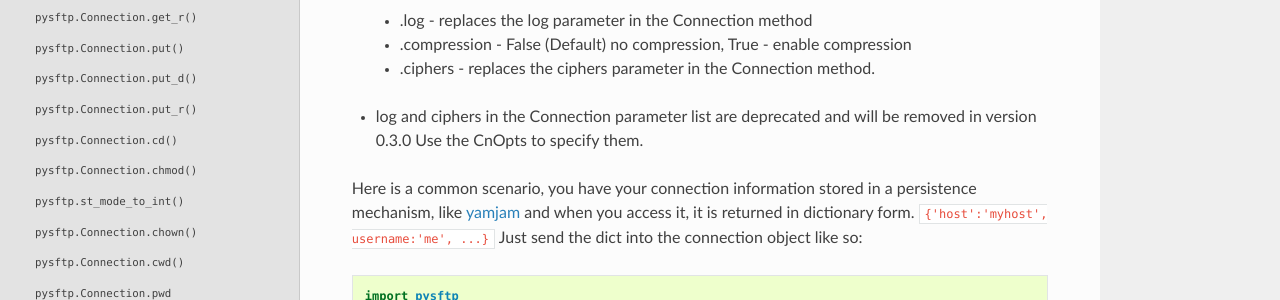
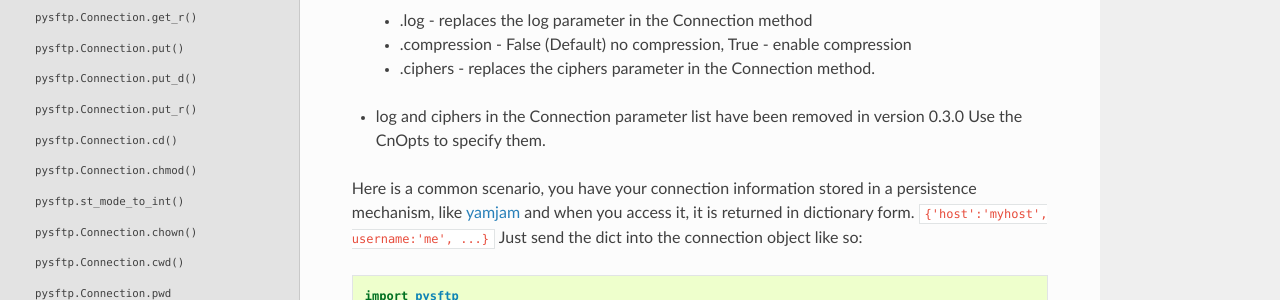
Before and after one commit to sailfish009/pysftp, a Sphinx documentation site: the page built from docs/cookbook.rst, in a window 1280 px wide and 900 px high, scrolled down 1978 px. Shown: the part 151-451 px from the top of the window. Built offline with Sphinx 7.4.7 and the Read the Docs theme 2.0.0, drawn with Linux system fonts in a browser that asks for light colours.

Commit message:
missed some random doc bits about cipher removal (c6402ac)

```diff
--- a/docs/changes.rst
+++ b/docs/changes.rst
@@ -13,6 +13,8 @@ Change Log
     interchangeable. (issue #85)
   * added `CnOpts.default_window_size` and `CnOpts.default_max_packet_size`.
     (issue #91)
+  * removed ciphers from the list of .Connection params, it is now available
+    only through CnOpts. (Issue #59)
 
 * 0.2.9 (released 2016-07-04)
 
--- a/docs/cookbook.rst
+++ b/docs/cookbook.rst
@@ -109,8 +109,8 @@ OTHER AVAILABLE CONNECTION OPTIONS via CnOpts:
   * .compression - False (Default) no compression, True - enable compression
   * .ciphers - replaces the ciphers parameter in the Connection method.
 
-* log and ciphers in the Connection parameter list are deprecated and will be
-  removed in version 0.3.0 Use the CnOpts to specify them.
+* log and ciphers in the Connection parameter list have been removed in version
+  0.3.0 Use the CnOpts to specify them.
 
 Here is a common scenario, you have your connection information stored in a
 persistence mechanism, like `yamjam <http://yamjam.rtfd.org/>`_ and when you access
```
